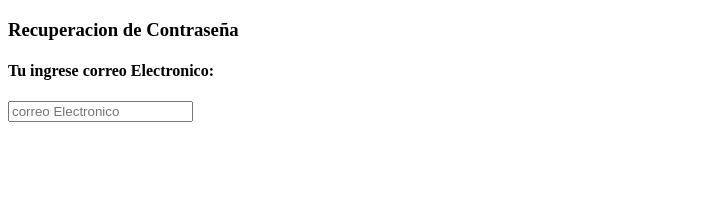
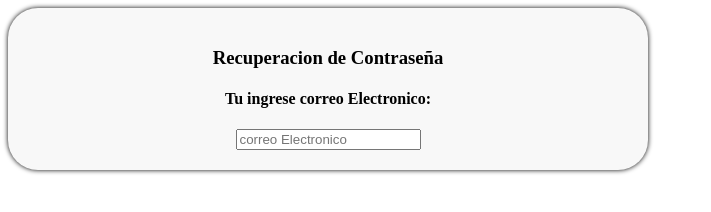
Before and after one commit to kisstherai/formulario-de-recuperacion, a plain HTML site: page Untitled1.html in a window 1280 px wide. Shown: the whole page, without its empty margins (0-711 px from the left). Drawn offline with Linux system fonts and the light colour scheme.

Commit message:
cambio de

```diff
--- a/Untitled1.html
+++ b/Untitled1.html
@@ -4,6 +4,7 @@
     <meta charset="UTF-8">
     <meta http-equiv="X-UA-Compatible" content="IE=edge">
     <meta name="viewport" content="width=device-width, initial-scale=1.0">
+    <link rel="stylesheet" href="css/estilos.css">
     <title>recuperacion de contraseña</title>
 </head>
 <body>
--- a/css/estilos.css
+++ b/css/estilos.css
@@ -0,0 +1,11 @@
+.popup{
+	background: #f8f8f8;
+	box-shadow: 0px 0px 5px 0px rgba(0,0,0.3);
+	border-radius: 30px;
+	font-family: 'Bebas Neue' sans-serif;
+	padding: 20px;
+	text-align: center;
+	width: 600px;
+
+
+}
```
